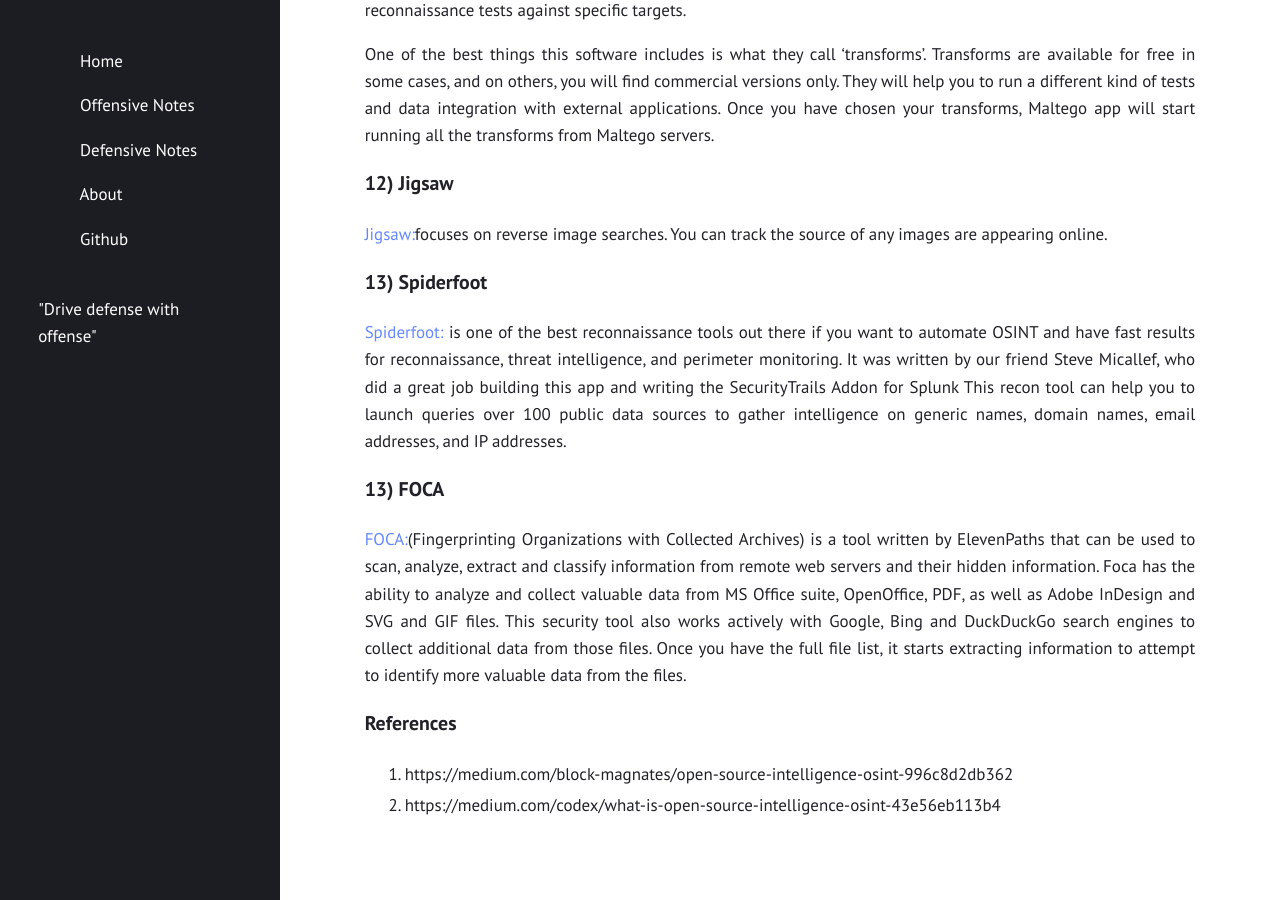
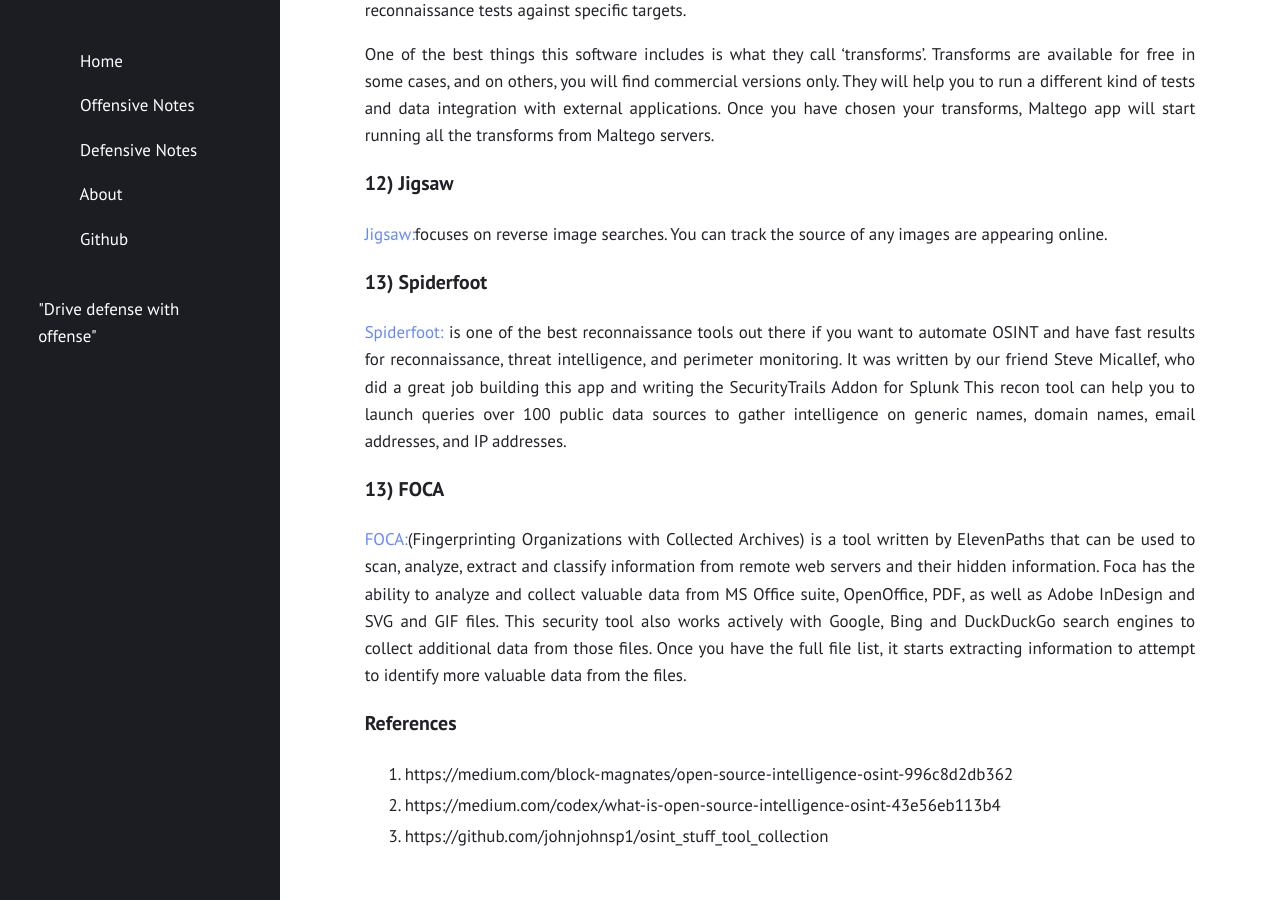
Before and after one commit to Fil88/Fil88.github.io, a Jekyll site: the page built from _posts/2021-02-01-Open-Source-Intelligence-(OSINT).md, in a window 1280 px wide and 900 px high, scrolled down 3525 px. Built offline with Jekyll 4.4.1, drawn with Linux system fonts in a browser that asks for light colours; some of the changed lines change nothing that is shown.

Commit message:
Update 2021-02-01-Open-Source-Intelligence-(OSINT).md

```diff
--- a/_posts/2021-02-01-Open-Source-Intelligence-(OSINT).md
+++ b/_posts/2021-02-01-Open-Source-Intelligence-(OSINT).md
@@ -119,3 +119,4 @@
 
 1. https://medium.com/block-magnates/open-source-intelligence-osint-996c8d2db362
 2. https://medium.com/codex/what-is-open-source-intelligence-osint-43e56eb113b4
+3. https://github.com/johnjohnsp1/osint_stuff_tool_collection
```
